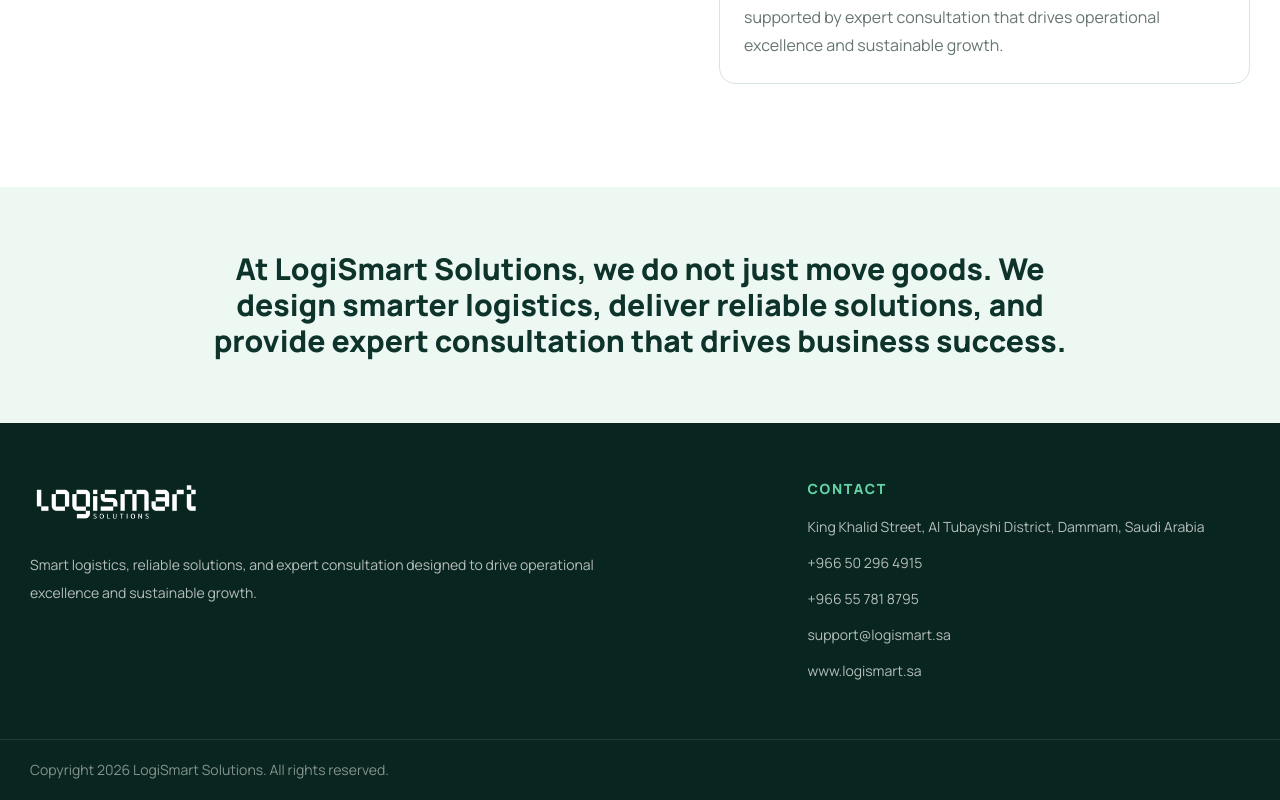
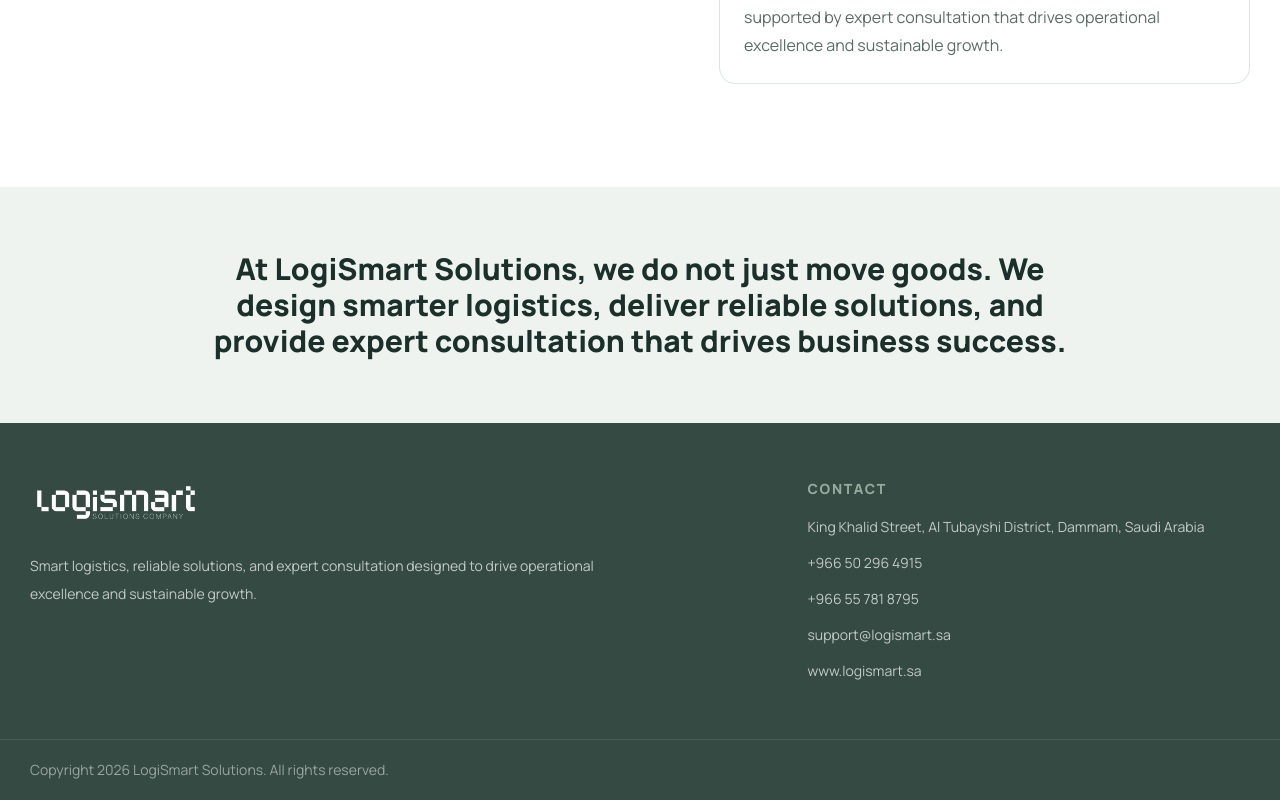
Before and after one commit to Fazilfazi991/logismart, a Next.js app: page /about in a window 1280 px wide. Shown: the part 984-1784 px from the top of the page. Built offline with nearby package versions, Linux system fonts and the light colour scheme.

Commit message:
Apply LogiSmart brand color system

```diff
--- a/app/globals.css
+++ b/app/globals.css
@@ -2,7 +2,7 @@
 @tailwind components;
 @tailwind utilities;
 
-:root { color-scheme: light; scroll-behavior: smooth; --color-primary: #0D332B; --color-primary-deep: #09251F; --color-brand: #16865F; --color-accent: #63D4A7; --color-background: #F8FAF9; --color-background-soft: #EDF8F3; --color-text: #15221E; --color-text-muted: #66756F; --color-border: #D8E5DF; --color-white: #FFFFFF; --radius-sm: 10px; --radius-md: 16px; --radius-lg: 24px; --shadow-card: 0 18px 50px rgba(13, 51, 43, 0.10); }
+:root { color-scheme: light; scroll-behavior: smooth; --brand-dark: #1B302B; --brand-primary: #71937B; --brand-primary-hover: #627F6C; --brand-deep: #344A43; --brand-soft: #96AA9E; --surface-light: #F7F9F7; --surface-soft: #EEF3EF; --text-primary: #1B302B; --text-secondary: #5A6B65; --text-muted: #7B9084; --border-soft: #DCE5DF; --color-primary: var(--brand-dark); --color-primary-deep: var(--brand-deep); --color-brand: var(--brand-primary); --color-accent: var(--brand-soft); --color-background: var(--surface-light); --color-background-soft: var(--surface-soft); --color-text: var(--text-primary); --color-text-muted: var(--text-secondary); --color-border: var(--border-soft); --color-white: #FFFFFF; --radius-sm: 10px; --radius-md: 16px; --radius-lg: 24px; --shadow-card: 0 18px 50px rgba(27, 48, 43, 0.10); }
 * { box-sizing: border-box; }
 html, body { min-height: 100%; overflow-x: hidden; background: var(--color-background); }
 body { color: var(--color-text); }
@@ -12,8 +12,8 @@
 .container-shell { width: min(1220px, calc(100% - 32px)); margin-inline: auto; }
 .section-pad { padding-block: clamp(64px, 8vw, 112px); }
 .field { width: 100%; border: 1px solid var(--color-border); background: white; color: var(--color-text); border-radius: var(--radius-sm); padding: 13px 14px; outline: none; transition: border-color 160ms ease, box-shadow 160ms ease; }
-.field:focus { border-color: var(--color-brand); box-shadow: 0 0 0 3px rgba(22, 134, 95, 0.14); }
-.field::placeholder { color: #8b9993; }
+.field:focus { border-color: var(--color-brand); box-shadow: 0 0 0 3px rgba(113, 147, 123, 0.24); }
+.field::placeholder { color: var(--text-muted); }
 
 .shipment-journey {
   position: relative;
@@ -54,7 +54,7 @@
 }
 
 .shipment-journey__stage.is-active .shipment-journey__badge {
-  background: rgba(99, 212, 167, 0.3);
+  background: rgba(150, 170, 158, 0.3);
   color: var(--color-brand);
 }
 
--- a/components/header.tsx
+++ b/components/header.tsx
@@ -11,7 +11,7 @@
 
 export function BrandLogo({ dark = false }: { dark?: boolean }) {
   return <Link href="/" aria-label="LogiSmart Solutions home" className="inline-flex h-12 w-[172px] items-center overflow-hidden">
-    <Image src="/logismart-logo-transparent.png" alt="LogiSmart Solutions" width={2272} height={600} priority className={`h-auto w-full ${dark ? "brightness-0 invert" : ""}`} />
+    <Image src="/logismart-logo-transparent-hq.png" alt="LogiSmart Solutions" width={2272} height={600} priority className={`h-auto w-full ${dark ? "brightness-0 invert" : ""}`} />
   </Link>;
 }
 
--- a/components/ui.tsx
+++ b/components/ui.tsx
@@ -6,7 +6,7 @@
 
 export function ButtonLink({ className = "", variant = "primary", children, ...props }: ButtonProps) {
   const styles = variant === "primary"
-    ? "bg-brand text-white hover:bg-primary shadow-[0_10px_24px_rgba(22,134,95,0.22)]"
+    ? "bg-brand text-white hover:bg-brand-hover shadow-[0_10px_24px_rgba(113,147,123,0.25)]"
     : "border border-border bg-white text-primary hover:border-brand hover:text-brand";
   return <Link className={`inline-flex min-h-12 items-center justify-center gap-2 rounded-md px-5 py-3 text-sm font-bold transition focus-visible:outline focus-visible:outline-2 focus-visible:outline-offset-2 focus-visible:outline-brand ${styles} ${className}`} {...props}>{children}</Link>;
 }
--- a/tailwind.config.ts
+++ b/tailwind.config.ts
@@ -4,7 +4,7 @@
   content: ["./app/**/*.{js,ts,jsx,tsx,mdx}", "./components/**/*.{js,ts,jsx,tsx,mdx}"],
   theme: {
     extend: {
-      colors: { primary: "#0D332B", "primary-deep": "#09251F", brand: "#16865F", accent: "#63D4A7", soft: "#EDF8F3", surface: "#F8FAF9", ink: "#15221E", "text-muted": "#66756F", border: "#D8E5DF" },
+      colors: { primary: "#1B302B", "primary-deep": "#344A43", brand: "#71937B", "brand-hover": "#627F6C", accent: "#96AA9E", soft: "#EEF3EF", surface: "#F7F9F7", ink: "#1B302B", "text-muted": "#5A6B65", border: "#DCE5DF" },
       fontFamily: { sans: ["var(--font-body)", "Arial", "sans-serif"] }
     }
   },
```
Also changed, not shown: public/logismart-logo-transparent-hq.png (added).
